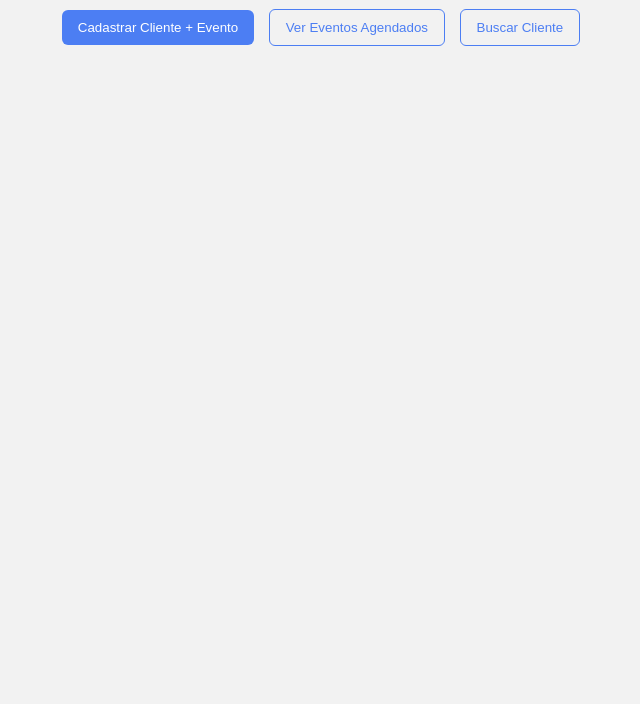
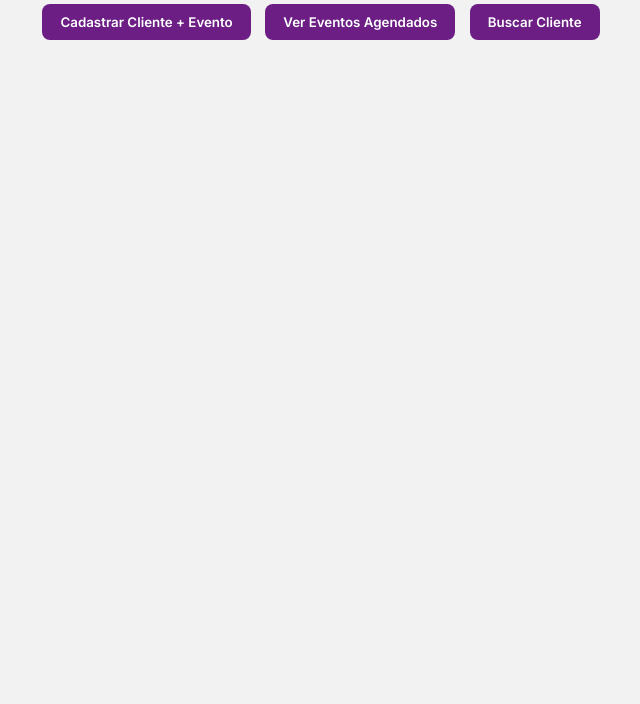
Before and after one commit to thissimendes/ketlincosta, a plain HTML site: page index.html in a window 1280 px wide. Shown: the part 96-800 px from the top of the page, without its empty margins (319-959 px from the left). Drawn offline with Linux system fonts and the light colour scheme.

Commit message:
Update style.css

```diff
--- a/style.css
+++ b/style.css
@@ -12,24 +12,40 @@ body {
 .title {
   text-align: center;
   margin-bottom: 20px;
+  color: #1c1247
 }
 .actions {
   text-align: center;
   margin-bottom: 20px;
 }
+/* Estilo base para todos os botões */
 .btn {
-  padding: 10px 16px;
-  margin: 5px;
+  background-color: #6c1e84; /* Roxo padrão */
+  color: white;
   border: none;
-  border-radius: 6px;
-  background: #4c7ef3;
+  padding: 10px 18px;
+  border-radius: 8px;
+  font-weight: 600;
+  font-family: 'Inter', sans-serif;
+  margin: 0 5px;
+  cursor: pointer;
+  transition: background-color 0.3s;
+}
+
+.btn:hover {
+  background-color: #5a156f; /* Tom mais escuro ao passar o mouse */
+}
+
+/* Quando botão estiver ativo/selecionado */
+.btn.active {
+  background-color: #4a115e;
+}
+
+/* Remover estilos extras de btn-outline se desejar uniformidade */
+.btn-outline {
+  background-color: #6c1e84;
   color: white;
-  cursor: pointer;
-}
-.btn-outline {
-  background: transparent;
-  color: #4c7ef3;
-  border: 1px solid #4c7ef3;
+  border: none;
 }
 .card {
   background: white;
```
